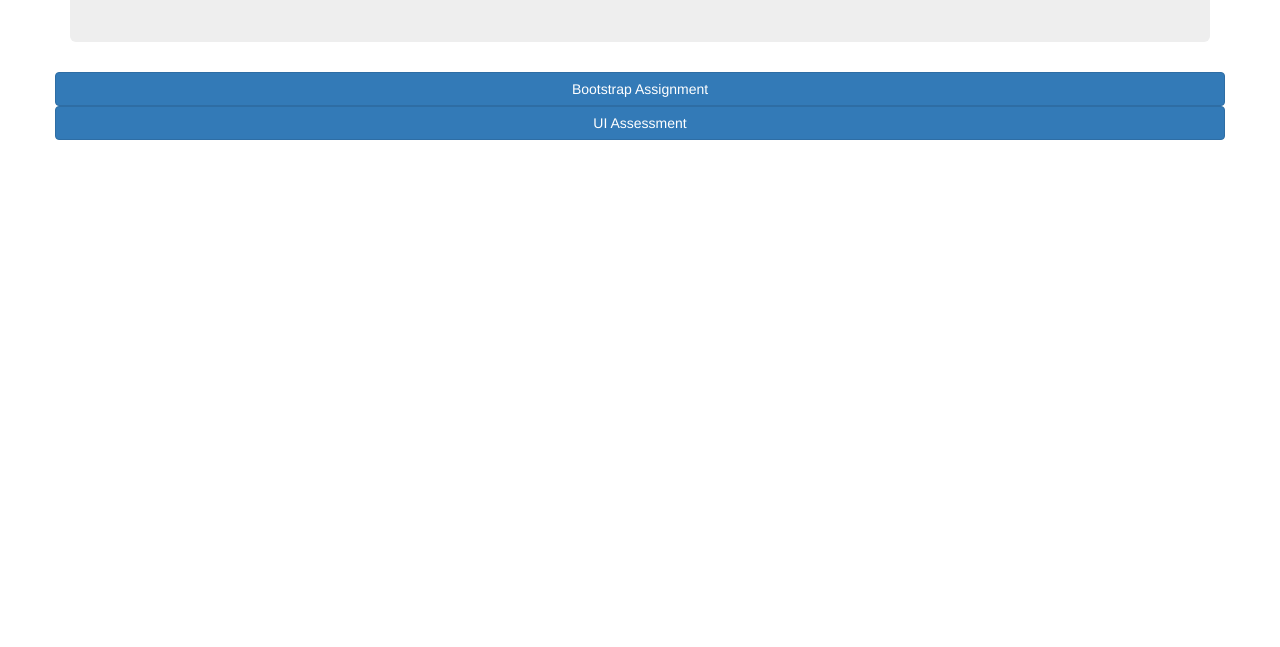
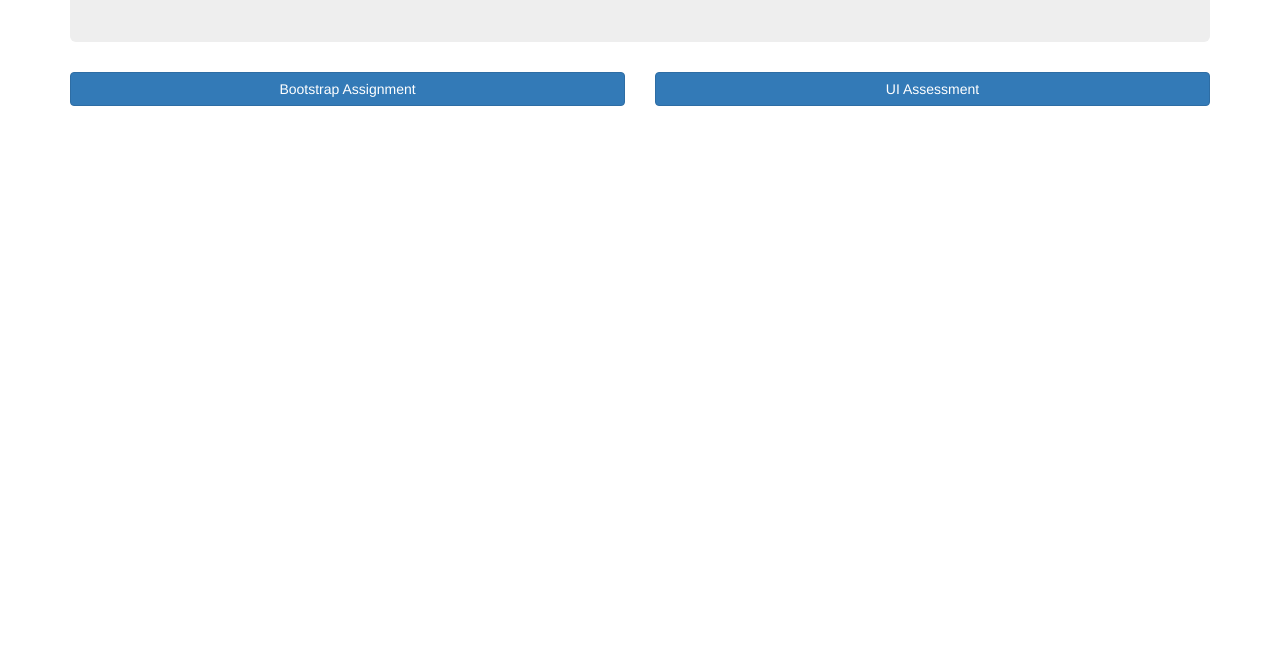
Before and after one commit to vineetks/templates, a plain HTML site: page index.html in a window 1280 px wide. Shown: the part 153-800 px from the top of the page. Drawn offline with nearby package versions, Linux system fonts and the light colour scheme.

Commit message:
Update index.html

```diff
--- a/index.html
+++ b/index.html
@@ -14,12 +14,16 @@
             <h1>Choose templates</h1>
           </div>
           <div class="row">
-            <a href="https://vineetks.github.io/templates/" target="_blank">
-                <button type="button" class="btn btn-primary btn-block col-sm-6">Bootstrap Assignment</button>
-            </a>
-            <a href="https://vineetks.github.io/templates/" target="_blank">
-                <button type="button" class="btn btn-primary btn-block col-sm-6">UI Assessment</button>
-            </a>
+             <div class="col-sm-6">
+                <a href="https://vineetks.github.io/templates/Bootstrap/html/bootstrapAssignment.html" target="_blank">
+                    <button type="button" class="btn btn-primary btn-block">Bootstrap Assignment</button>
+                </a>
+             </div>
+             <div class="col-sm-6">
+                <a href="https://vineetks.github.io/templates/Assessment/html/assessment.html" target="_blank">
+                    <button type="button" class="btn btn-primary btn-block">UI Assessment</button>
+                </a>
+             </div>
           </div>
         </div>
     </body>
```
